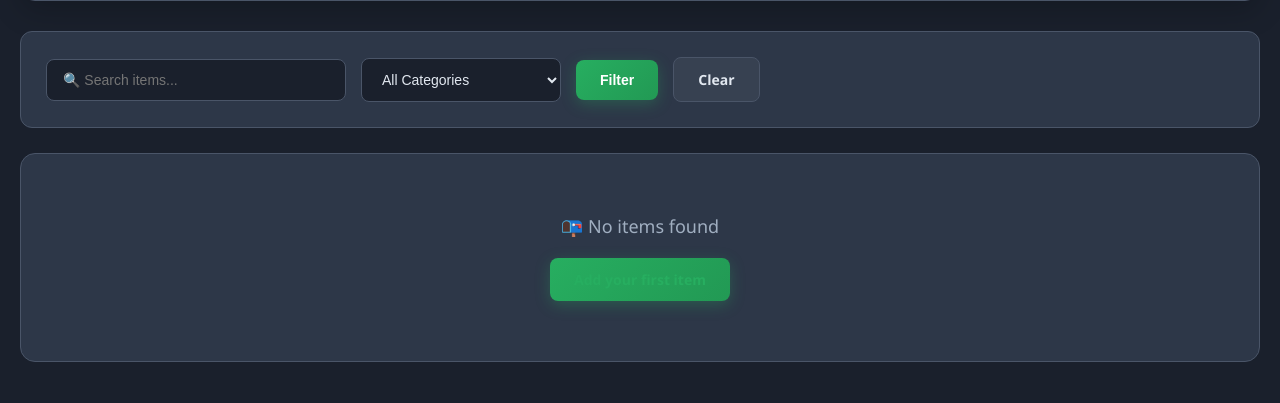
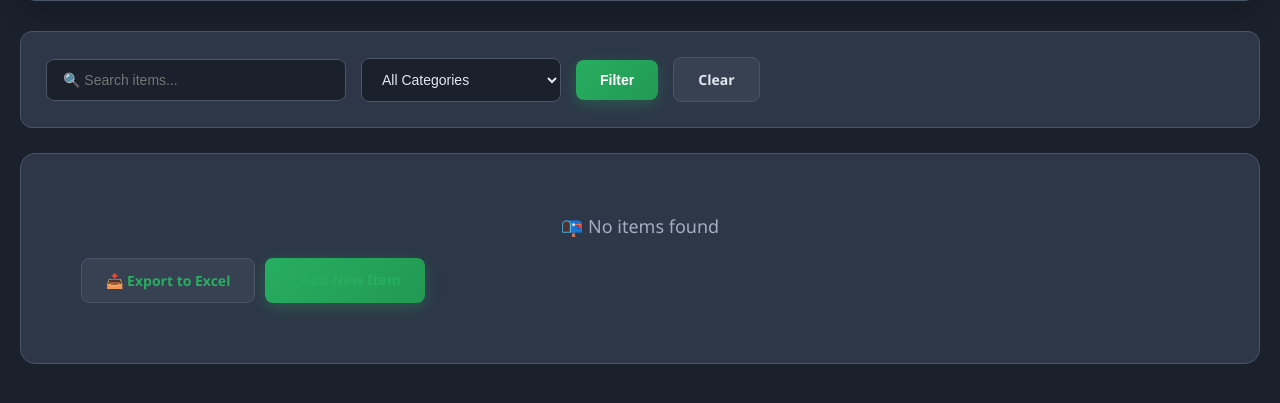
Before and after one commit to cryptoirish/kitchen-inventory-clean, a Flask app: template templates/inventory.html in a window 1280 px wide. Shown: the part 252-655 px from the top of the page. Run offline with Flask 3, Linux system fonts and the light colour scheme; the template is opened without the code that fills it, so the values that code supplies are empty; parts of the project's set-up code (start-up, migrations or seed data) failed here and were passed over; some libraries are stand-ins or nearby versions.

Commit message:
Add export button and update add item link

```diff
--- a/templates/inventory.html
+++ b/templates/inventory.html
@@ -150,8 +150,10 @@
         {% else %}
         <div class="empty-state">
             <p>📭 No items found</p>
-            <a href="/add" class="btn btn-primary">Add your first item</a>
-        </div>
+            <div style="display: flex; gap: 10px;">
+    <a href="/inventory/export" class="btn btn-secondary" style="background: #374151;">📥 Export to Excel</a>
+    <a href="/add" class="btn btn-primary">+ Add New Item</a>
+</div>
         {% endif %}
     </div>
 </body>
```
